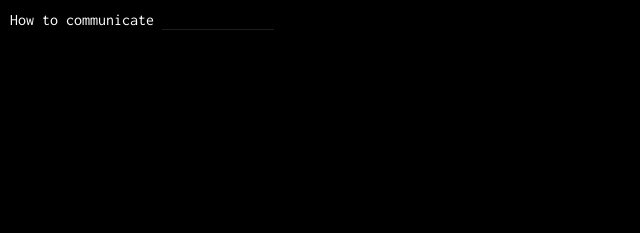
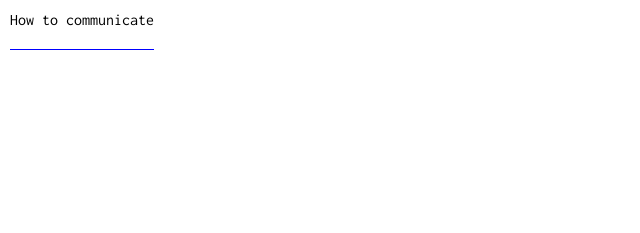
Before and after one commit to Thomas-lhuillier/toc, a plain HTML site: page index.html in a window 1280 px wide. Shown: the whole page, without its empty margins (0-640 px from the left). Drawn offline with Linux system fonts and the light colour scheme.

Commit message:
updated tree

```diff
--- a/index.html
+++ b/index.html
@@ -1,34 +1,17 @@
-
 <!DOCTYPE html>
 <html>
 	<head>
-		<title>Page Title</title>
+		<title>Tools of communication</title>
 		<link href="https://fonts.googleapis.com/css?family=Inconsolata:400,700" rel="stylesheet">
 		<link href="stylesheets/main.css" rel="stylesheet">
 		<script src="js/jquery.min.js"></script>
 		<script src="js/main.js"></script>
-		<style>
-		#result{
-			height:10vh;
-		}
-/*		#frame{
-			background-color:lightGray;
-			position:absolute;
-			z-index:0;
-			top:0vh;
-			left:0vw;
-			width:100vw;
-			height:100vh;
-			border:1px solid black;
-		}*/
-		</style>
 	</head>
+
 	<body>
 		<div id="container"></div>
 
 		<div id="result"></div>
-
 		<!-- <iframe id="frame"></iframe> -->
-
 	</body>
 </html>
--- a/js/main.js
+++ b/js/main.js
@@ -1,54 +1,77 @@
 var stories_map = {
-	"communicate":{
- 		"a complex emotion":{
- 			"without":{
- 				"words":0
- 			}
+
+	"without" : {
+		"speaking" : {
+			"using ear and tongue sensors" : 1,
+			"using brain-to-text technology" : 2,
+			"using A.I to lipread" : 3
 		},
- 		"with a gorilla / with another specie":{
- 			"using":{
- 				"internet":3
- 			}
+		"being in the 21st century" : 1,
+		"technology" : 2
 	},
- 		"with a stranger":{
- 			"without":{
- 				"a network access":1
+
+	"with" : {
+		"a random stranger" : {
+			"call this number to talk to a random Swede" : 1,
+			"cement USB keys into the walls" : 2
 		},
- 			"in Sweden":{
- 				"using":{
- 					"a phone":2
- 				}
+		"someone you know" : {
+			"without knowing his address" : {
+				"draw a map on the envelop" : 1
 			},
- 		}
- 	},
- 	"send a message":{
- 		"to a friend":{
- 			"without":{
- 				"knowing their address":1
- 			}
- 		},
- 		"to a celebrity":{
- 			"without":{
- 				"knowing their address":2
+			"without knowing how to reach him" : {
+				"Use Facebook" : 1
 			}
 		}
 	},
- 	"speak":{
- 		"silently":{
- 			"without":{
- 				"knowing how to read lips":3
- 			}
+
+	"to another specie" : {
+		"interspecie live-chat" : 1
+	},
+
+	"to a machine" : {
+		"telling your problems to ELIZA" : 1
+	},
+
+	"about" : {
+		"complex emtions" : {
+			"without speaking" : {
+				"using emojis" : 1,
+				"using flowers" : 2
 			}
 		},
- 	"access":{
- 		"a radio":{
- 			"using scrap materials":4
+		"sensensitive informations" : 1
 	},
- 		"a TV":{
- 			"using scrap materials":4
+
+	"under surveillance" : {
+		"in a prison" : 1,
+		"as an hostage" : 2
 	},
- 		"WI-FI network":{
- 			"using scrap materials":4
+
+	"against" : {
+		"online racism" : {
+			"using your own secret code" : 1,
+			"trolling them IRL" : 2
+		}
+	},
+
+	"beyond" : {
+		"borders" : {
+			"attaching USB sticks onto balloons" : 1,
+			"using carrier pigeons" : 2,
+			"building loudspeakers walls" : 3
+		},
+		"language and culture barriers" : {
+			"learning communication patterns to avoid dramas" : 1,
+			"using illustrations" : 2,
+			"being prepared to face your counterpart" : 3
+		}
+	},
+
+	"from" : {
+		"the middle of the sea" : {
+			"sending a message in a bottle" : 1,
+			"using semaphore flags" : 2
 		}
 	}
 }
@@ -81,8 +104,6 @@ var stories = [
 	}
 ];
 
-
-
 $(document).ready(function() {
   	init();
 });
@@ -101,6 +122,11 @@ function init() {
 
 	$(document).on('click', '.select:not(.select--closed) .select__option', function(e) {
 		var select = $(this).parent();
+
+		// Stop if clicked option is default
+		if ($(this).hasClass('select__option--default')) {
+			return;
+		}
 
 		// Select clicked option and put it as first child
 		select.find('.select__option--selected').removeClass('select__option--selected');
@@ -134,8 +160,8 @@ function updateSelect(select) {
 				return;
 			} else {
 				console.log(stories[t].url);
-				$('#result').append('<span>' + stories[t].title + '</span>');
-				$('#frame').attr('src', stories[t].url);
+				$('#result').empty().append('<span>' + stories[t].title + '</span>');
+				// $('#frame').attr('src', stories[t].url);
 			}
 		} else {
 			console.log('n-equal');
@@ -158,5 +184,8 @@ function makeSelect(obj) {
 	// Compute height
 	t.height(options_count * 20);
 
-	return t;
+	var output = $('<div class="select__wrapper"></div>').append(t);
+
+	// Return builded custom select
+	return output;
 }
--- a/sass/main.scss
+++ b/sass/main.scss
@@ -2,7 +2,8 @@
 
 body {
 	font-size: 16px;
-	background-color: #000;
+	font-family: 'Inconsolata', monospace, sans-serif;
+	background-color: #fff;
 }
 
 #container {
@@ -10,24 +11,28 @@ body {
 
 	font-size: 16px;
 	line-height: 20px;
-	font-family: 'Inconsolata', monospace, sans-serif;
 
-	color: #fff;
-	background: black;
+	color: #000;
 	z-index: 100;
 }
 
 .select {
 	position: relative;
 	display: inline-block;
-	height: 20px;
 	vertical-align: top;
 	color: blue;
 
 	overflow: hidden;
 	cursor: pointer;
+	user-select: none;
 
 	transition: all .2s ease;
+
+	// &:before {
+	// 	content: '';
+	// 	display: table;
+	// 	clear: both;
+	// }
 
 	&:after {
 		position: absolute;
@@ -53,16 +58,18 @@ body {
 		transition: color .3s ease;
 
 		&:hover {
-			color: #fff;
+			color: #000;
 		}
 
-		&.select__option--default {
-			color: red;
-		}
+		&.select__option--default {}
 	}
 }
 
+.select + .select {
+	// margin-left: 20px;
+}
 
-.select + .select {
-	margin-left: 20px;
+#result {
+	padding: 10px;
+	text-align: center;
 }
```
Also changed, not shown: stylesheets/main.css. Lines whose indentation alone changed are shown as unchanged.
